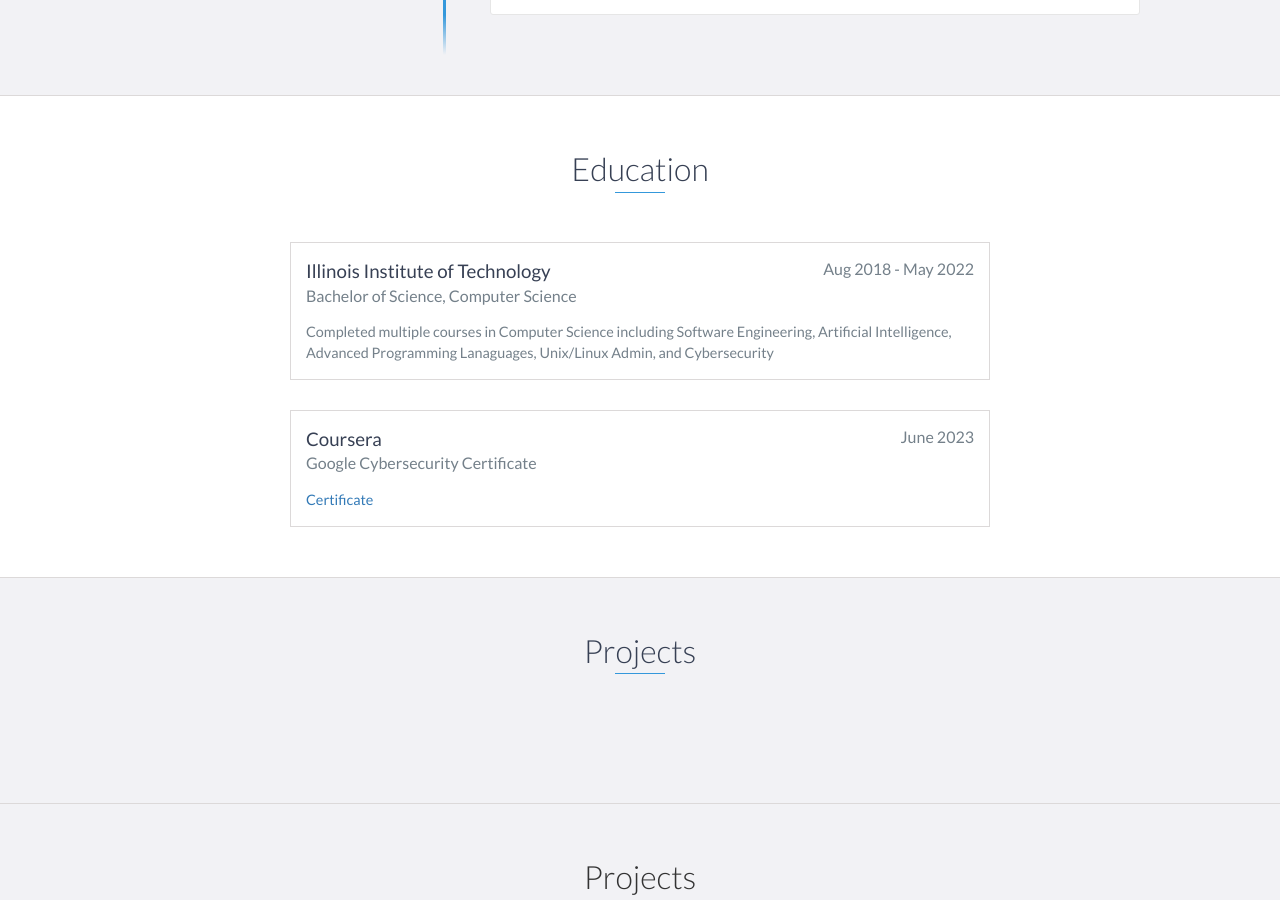
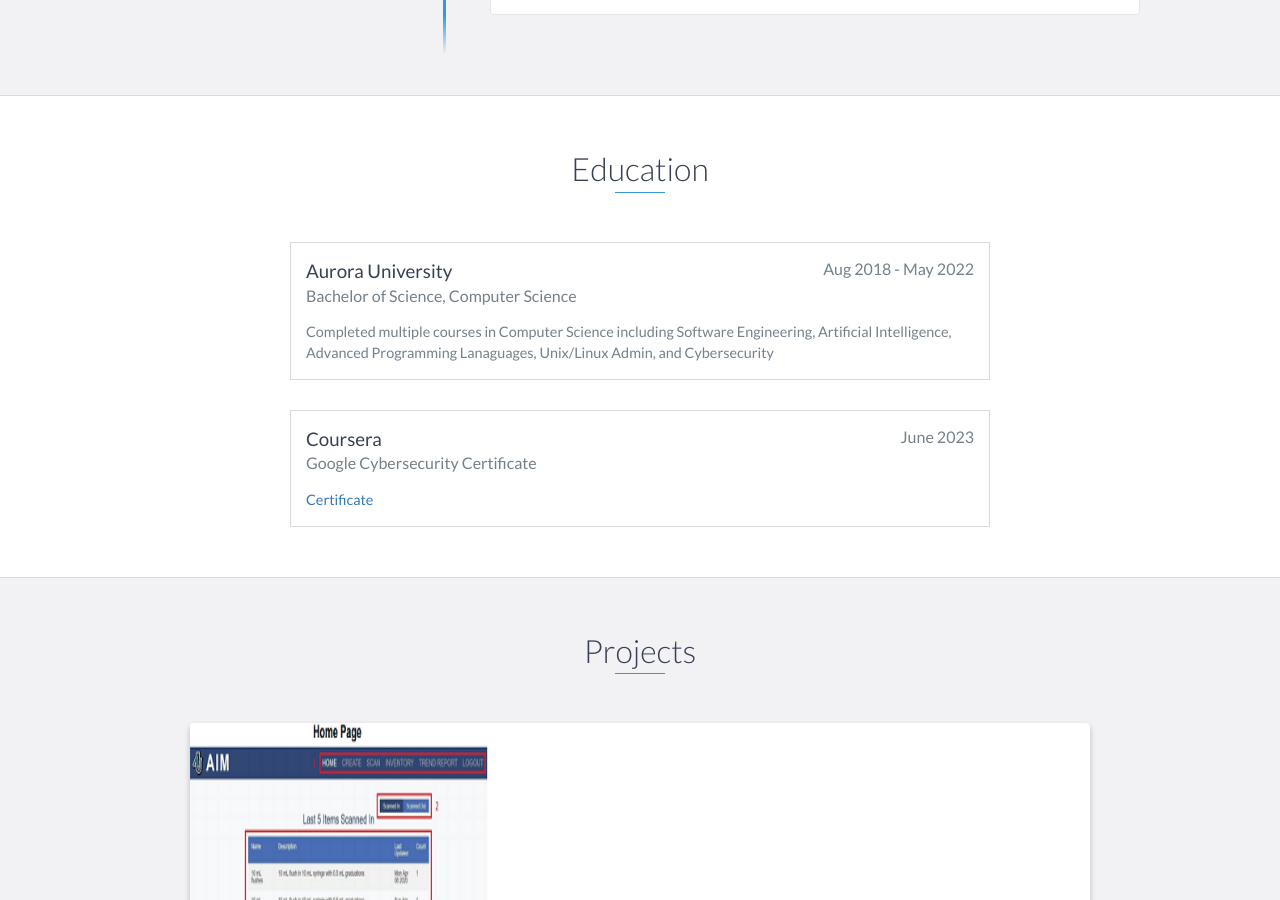
Before and after one commit to dtapia220/dtapia02.github.io, a Jekyll site: the page index.html, which Jekyll copies as it is, in a window 1280 px wide and 900 px high, scrolled down 1376 px. Built offline with Jekyll 4.4.1, drawn with Linux system fonts in a browser that asks for light colours; some of the changed text lies outside the part shown.

Commit message:
Update index.html

```diff
--- a/index.html
+++ b/index.html
@@ -108,7 +108,7 @@
     <div id="education">
         <h2 class="heading">Education</h2>
         <div class="education-block">
-            <h3>Illinois Institute of Technology</h3>
+            <h3>Aurora University</h3>
             <span class="education-date">Aug 2018 - May 2022</span>
             <h4>Bachelor of Science, Computer Science</h4>
             <p>
@@ -134,11 +134,16 @@
         <h2 class="heading">Projects</h2>
         <div class="container">
             <div class="row">
+                <div class="project shadow-large">
+                    <div class="project-image">
+                        <img src="images/aim.PNG" width="300" height="300"/>
+                    </div>
 
+                </div>
                 <!-- End .project -->
                 <div class="project shadow-large">
                     <div class="project-image">
-
+                        <img src="images/hearts.PNG" height="210" width="300"/>
                     </div>
                     <!-- End .project-image -->
                     <div class="project-info">
@@ -210,6 +215,7 @@
             <li> Android </li>
             <li>JavaScript</li>
             <li>Python</li>
+
             <li>JavaFx </li>
             <li>MySQL </li>
             <li>Oracle </li>
```
